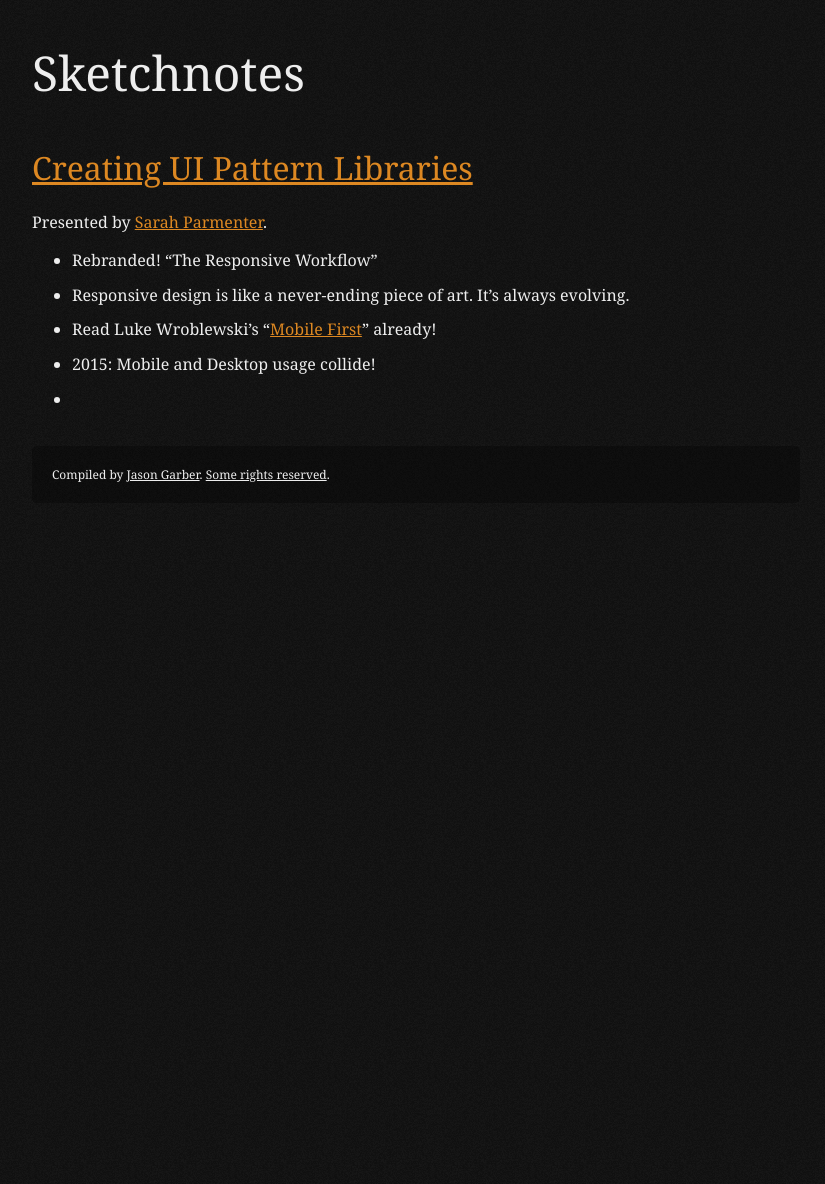
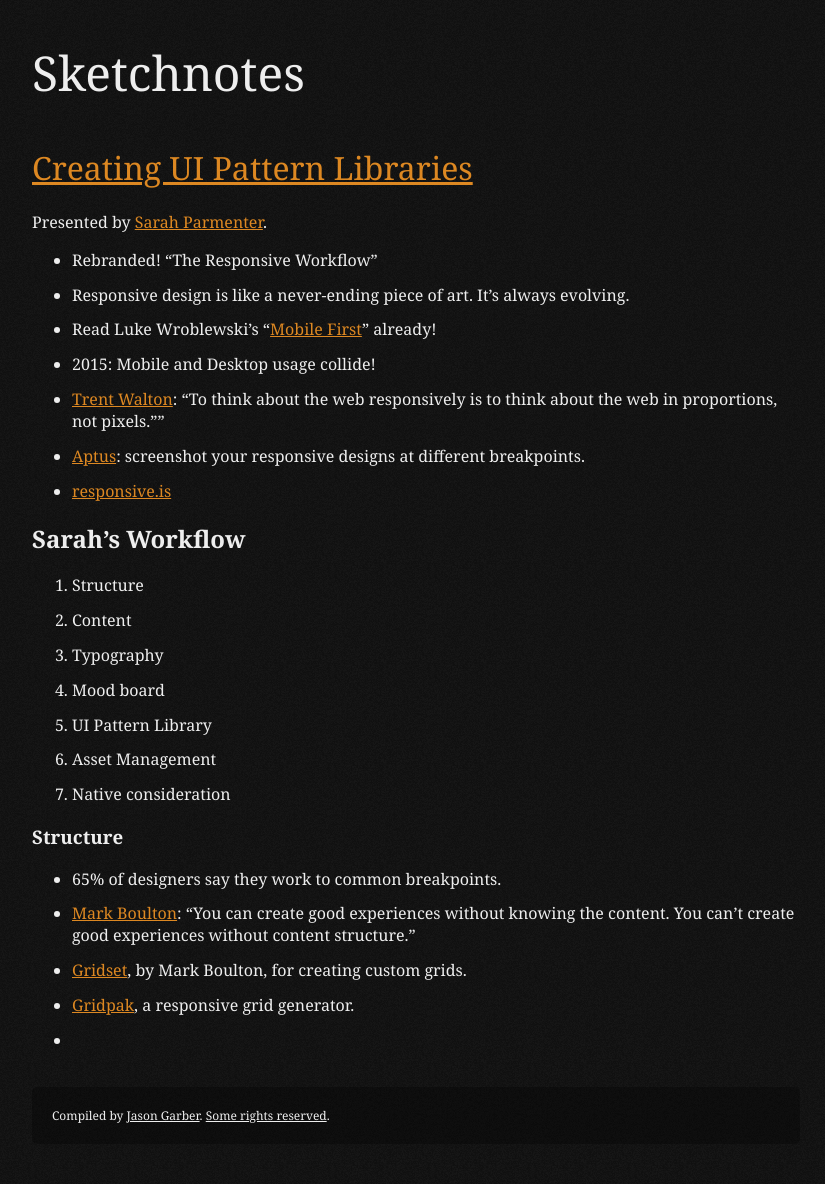
Before and after one commit to jgarber623/sketchnotes.sixtwothree.org, a Jekyll site: the page built from _posts/2012-08-06-creating-ui-pattern-libraries.md, in a window 1280 px wide. Shown: the whole page, without its empty margins (224-1049 px from the left). Built offline with Jekyll 4.4.1, drawn with Linux system fonts in a browser that asks for light colours; before the commit the page ends 900 px from its top, so only the background shows below that.

Commit message:
Taking notes on Sarah's presentation.

```diff
--- a/_posts/2012-08-06-creating-ui-pattern-libraries.md
+++ b/_posts/2012-08-06-creating-ui-pattern-libraries.md
@@ -11,4 +11,24 @@ Presented by [Sarah Parmenter](http://www.sazzy.co.uk).
 - Responsive design is like a never-ending piece of art. It's always evolving.
 - Read Luke Wroblewski's "[Mobile First](http://www.abookapart.com/products/mobile-first/)" already!
 - 2015: Mobile and Desktop usage collide!
+- [Trent Walton](http://trentwalton.com/2012/02/02/redefined/): "To think about the web responsively is to think about the web in proportions, not pixels.""
+- [Aptus](http://itunes.apple.com/us/app/aptus/id510487565?mt=12): screenshot your responsive designs at different breakpoints.
+- [responsive.is](http://responsive.is)
+
+## Sarah's Workflow ##
+
+1. Structure
+2. Content
+3. Typography
+4. Mood board
+5. UI Pattern Library
+6. Asset Management
+7. Native consideration
+
+### Structure ###
+
+- 65% of designers say they work to common breakpoints.
+- [Mark Boulton](http://www.markboulton.co.uk): "You can create good experiences without knowing the content. You can't create good experiences without content structure."
+- [Gridset](http://gridsetapp.com), by Mark Boulton, for creating custom grids.
+- [Gridpak](http://gridpak.com), a responsive grid generator.
 -
```
